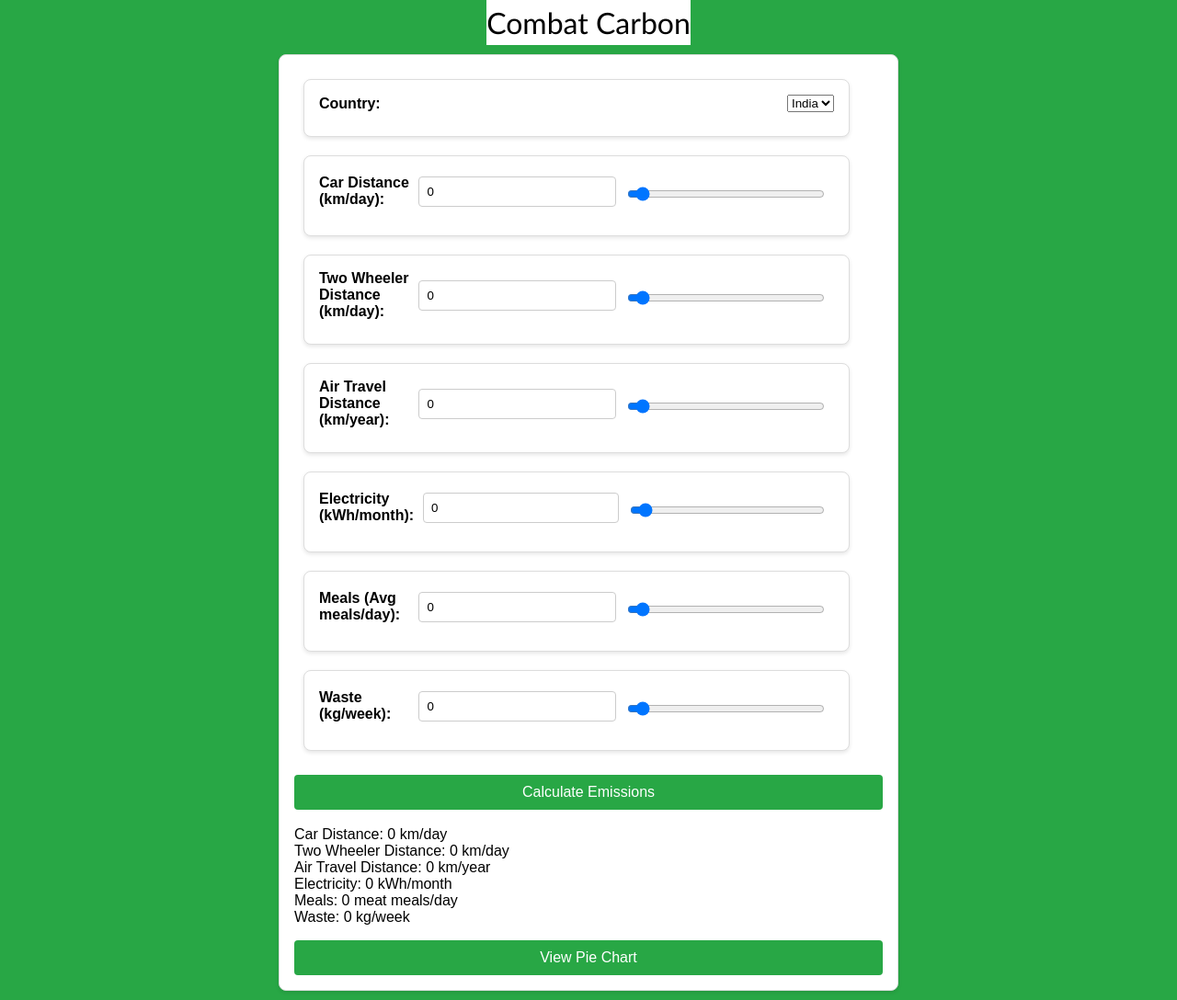
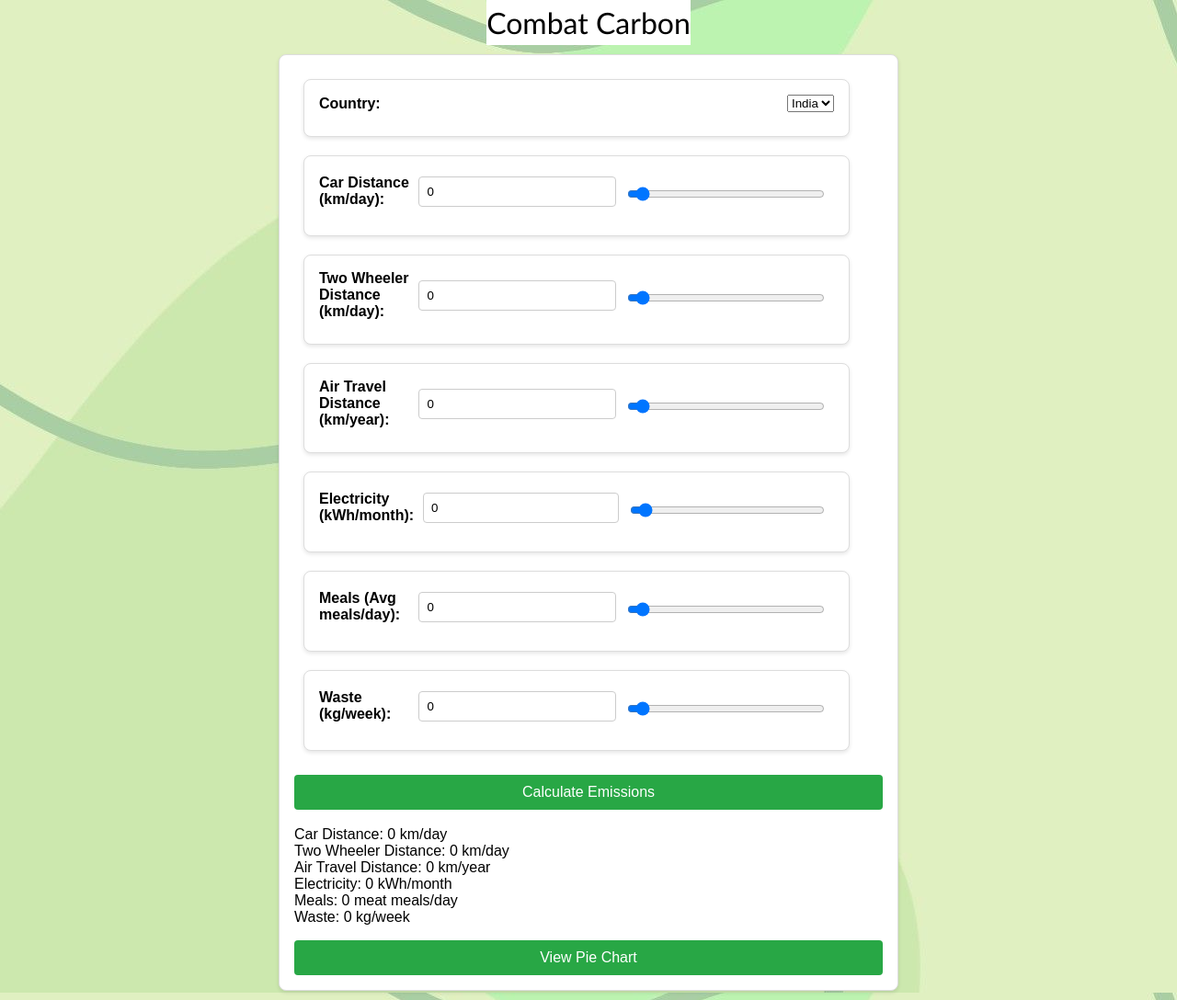
Before and after one commit to Fantomcode23/fantomphorce, a Flask app: page /calc in a window 1280 px wide. Shown: the whole page at 92% size. Run offline with Flask 3, Linux system fonts and the light colour scheme; some libraries are stand-ins or nearby versions.

Commit message:
5th commit

```diff
--- a/flask-server/templates/calculator.html
+++ b/flask-server/templates/calculator.html
@@ -7,8 +7,8 @@
   <style>
     body {
         font-family: Arial, sans-serif;
-        background-color:  #28a745;;
         display: flex;
+        background-image: url('{{ url_for('static', filename='images/calculation.jpg') }}');
         flex-direction: column;
         align-items: center;
         justify-content: center;
```
